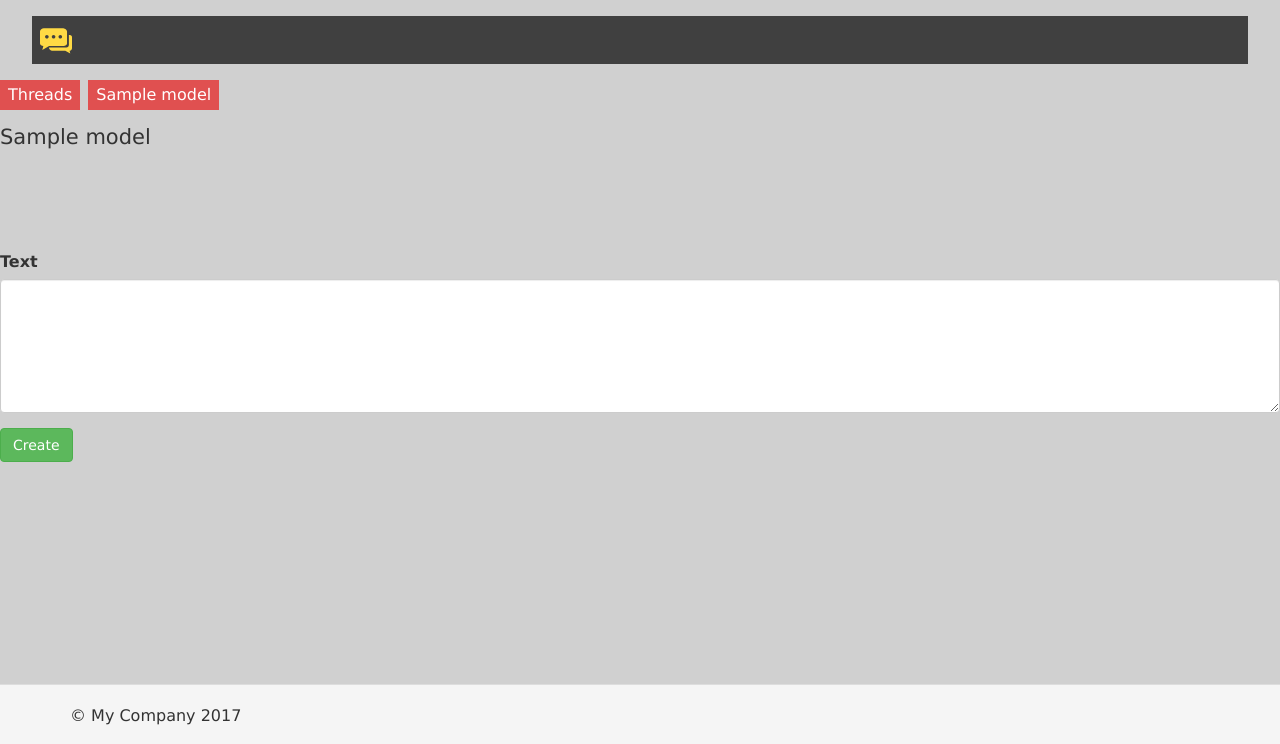
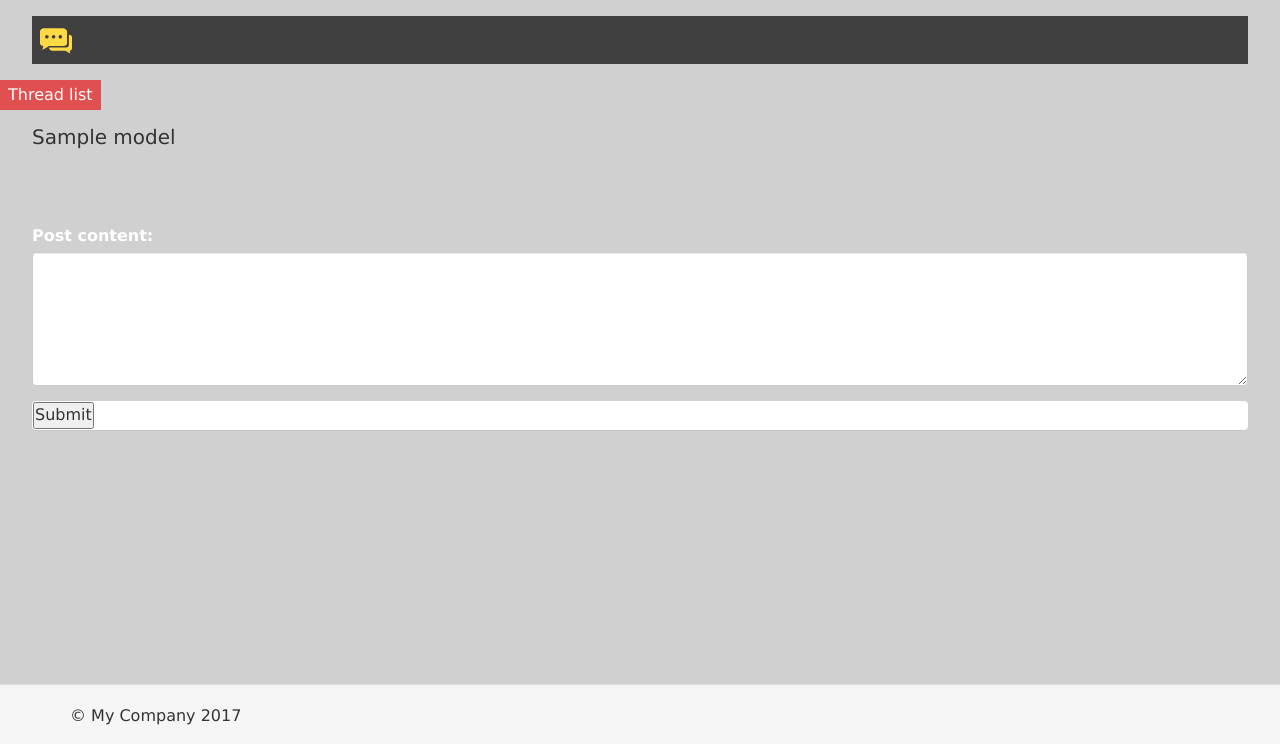
Before and after one commit to beingsane/asm-bb, a PHP site: template frontend/views/thread/view.php in a window 1280 px wide. Shown: the part 56-800 px from the top of the page. Run offline with PHP 8.4, Linux system fonts and the light colour scheme; the template is opened without the code that fills it: most values are stand-ins (such as "Sample title", 1, 10 or a date in 2020); form fields are guessed from the names that the template uses; data that the repository does not hold is empty; some libraries are stand-ins or nearby versions.

Commit message:
Thread - View

```diff
--- a/common/models/Thread.php
+++ b/common/models/Thread.php
@@ -17,6 +17,7 @@ use yii\behaviors\TimestampBehavior;
  * @property User $user
  * @property ThreadTag[] $threadTags
  * @property Tag[] $tags
+ * @property User[] $joinedUsers
  */
 class Thread extends \yii\db\ActiveRecord
 {
--- a/frontend/views/layouts/main.php
+++ b/frontend/views/layouts/main.php
@@ -103,7 +103,7 @@ AppAsset::register($this);
                     foreach ($this->params['breadcrumbs'] as $breadcrumb) {
                         if (is_string($breadcrumb)) {
                             $label = $breadcrumb;
-                            $url = '';
+                            $url = null;
                         } else {
                             $label = $breadcrumb['label'];
                             $url = $breadcrumb['url'];
--- a/frontend/views/thread/_commentForm.php
+++ b/frontend/views/thread/_commentForm.php
@@ -8,16 +8,17 @@ use yii\widgets\ActiveForm;
 /* @var $form yii\widgets\ActiveForm */
 ?>
 
-<div class="comment-form">
+<div class="comment-form new_editor">
 
-    <?php $form = ActiveForm::begin(); ?>
+    <?php $form = ActiveForm::begin(['id' => 'editform']); ?>
 
     <?= Html::activeHiddenInput($model, 'thread_id') ?>
 
-    <?= $form->field($model, 'text')->textarea(['rows' => 6]) ?>
+    <p><?= Yii::t('app', 'Post content:') ?></p>
+    <?= $form->field($model, 'text')->textarea(['rows' => 6, 'class' => 'editor'])->label(false) ?>
 
-    <div class="form-group">
-        <?= Html::submitButton(Yii::t('app', 'Create'), ['class' => 'btn btn-success']) ?>
+    <div class="panel">
+        <?= Html::submitButton(Yii::t('app', 'Submit')) ?>
     </div>
 
     <?php ActiveForm::end(); ?>
--- a/frontend/views/thread/view.php
+++ b/frontend/views/thread/view.php
@@ -9,24 +9,13 @@ use yii\widgets\ListView;
 /* @var $newCommentModel common\models\Comment */
 
 $this->title = $model->name;
-$this->params['breadcrumbs'][] = ['label' => Yii::t('app', 'Threads'), 'url' => ['index']];
-$this->params['breadcrumbs'][] = $this->title;
+$this->params['breadcrumbs'][] = ['label' => Yii::t('app', 'Thread list'), 'url' => ['index']];
 ?>
-<div class="thread-view">
+<div class="thread-view thread">
 
-    <h1><?= Html::encode($this->title) ?></h1>
+    <h1 class="thread_caption"><?= Html::encode($this->title) ?></h1>
 
-    <?= DetailView::widget([
-        'model' => $model,
-        'attributes' => [
-            'id',
-            'user.username',
-            'name',
-            'created_at',
-        ],
-    ]) ?>
-
-    <br><br>
+    <br>
 
     <?= ListView::widget([
         'dataProvider' => new \yii\data\ActiveDataProvider(['query' => $model->getComments()]),
@@ -35,6 +24,6 @@ $this->params['breadcrumbs'][] = $this->title;
 
     <br><br>
 
-    <?= $this->render('_commentForm', ['model' => $newCommentModel]) ?>
+</div>
 
-</div>
+<?= $this->render('_commentForm', ['model' => $newCommentModel]) ?>
```
Also changed, not shown: common/models/Comment.php (+8 -0 lines), common/models/User.php (+10 -0 lines), frontend/views/thread/_comment.php (+27 -10 lines), frontend/web/css/site.css (+7 -0 lines).
